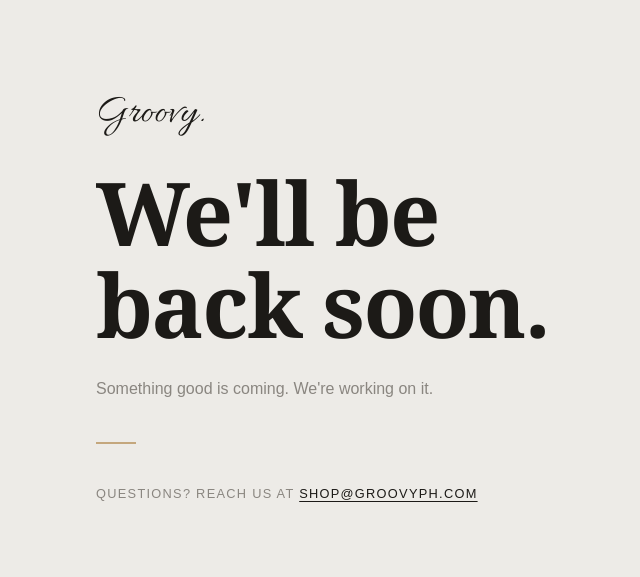
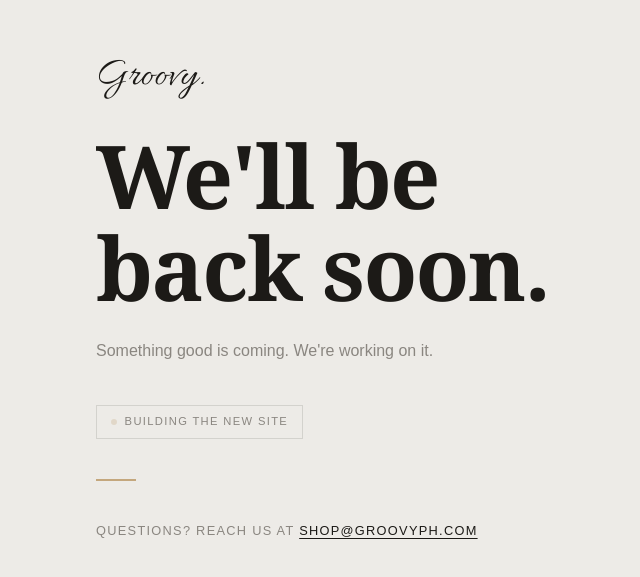
Before and after one commit to snowP26/groovy-nextjs, a Next.js app: page /maintenance in a window 1280 px wide. Shown: the part 101-678 px from the top of the page, without its empty margins (304-944 px from the left). Built offline with nearby package versions, Linux system fonts and the light colour scheme.

Commit message:
feat: add building indicator to maintenance page

```diff
--- a/app/globals.css
+++ b/app/globals.css
@@ -3553,6 +3553,34 @@ a {
   margin-bottom: 2.5rem;
 }
 
+.maintenance-building {
+  display: inline-flex;
+  align-items: center;
+  gap: 0.5rem;
+  font-size: 0.7rem;
+  text-transform: uppercase;
+  letter-spacing: 0.12em;
+  color: var(--color-warm-gray);
+  border: 1px solid var(--color-border);
+  padding: 0.45rem 0.85rem;
+  margin-bottom: 2.5rem;
+}
+
+@keyframes maintenance-pulse {
+  0%, 100% { opacity: 1; }
+  50%       { opacity: 0.25; }
+}
+
+.maintenance-building-dot {
+  display: block;
+  width: 6px;
+  height: 6px;
+  border-radius: 50%;
+  background: var(--color-accent);
+  animation: maintenance-pulse 1.6s ease-in-out infinite;
+  flex-shrink: 0;
+}
+
 .maintenance-divider {
   width: 40px;
   height: 2px;
--- a/app/maintenance/page.tsx
+++ b/app/maintenance/page.tsx
@@ -9,6 +9,10 @@ export default function MaintenancePage() {
                 <p className="maintenance-body">
                     Something good is coming. We&apos;re working on it.
                 </p>
+                <div className="maintenance-building">
+                    <span className="maintenance-building-dot" aria-hidden="true" />
+                    Building the new site
+                </div>
                 <div className="maintenance-divider" />
                 <p className="maintenance-contact">
                     Questions? Reach us at{" "}
```
